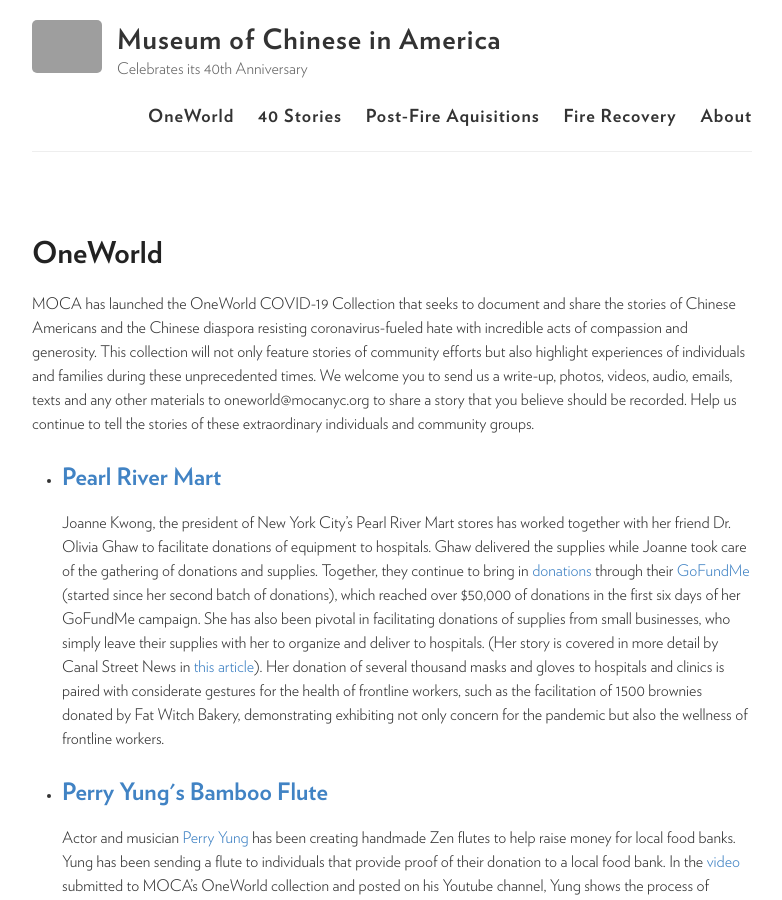
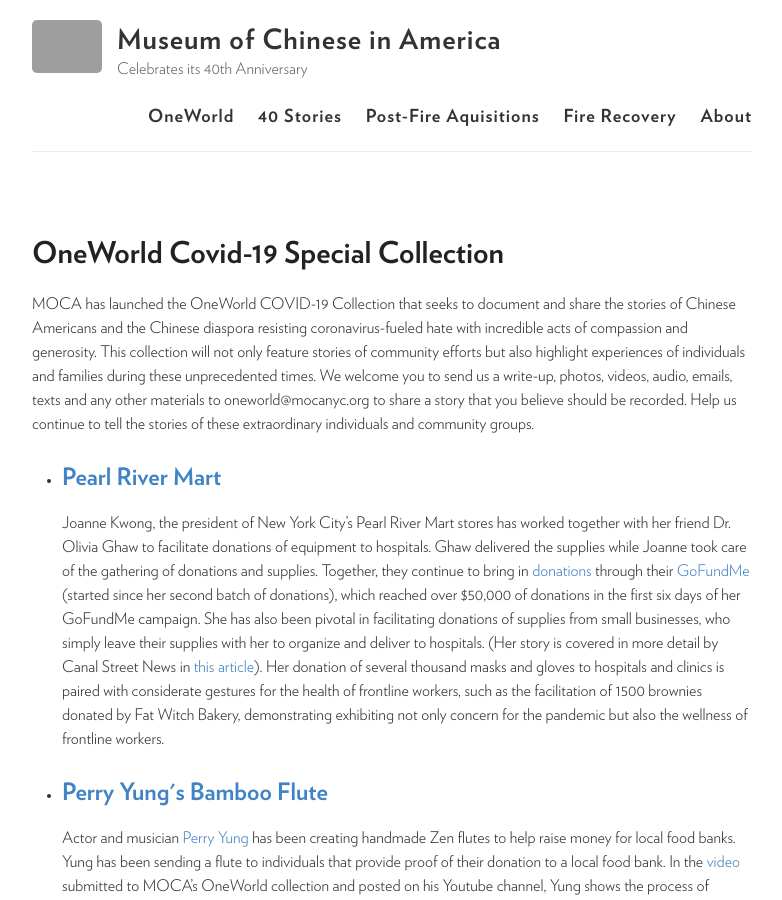
Before and after one commit to moca40/moca40.github.io, a Jekyll site: the page built from oneworld/index.html, in a window 1280 px wide and 900 px high. Shown: the whole window, without its empty margins (248-1030 px from the left). Built offline with Jekyll 4.4.1, drawn with Linux system fonts in a browser that asks for light colours; grey boxes are pictures that could not be loaded.

Commit message:
Update index.html

```diff
--- a/oneworld/index.html
+++ b/oneworld/index.html
@@ -1,6 +1,6 @@
 ---
 layout: page
-title: OneWorld
+title: OneWorld Covid-19 Special Collection
 ---
 
 MOCA has launched the OneWorld COVID-19 Collection that seeks to document and share the stories of Chinese Americans and the Chinese diaspora resisting coronavirus-fueled hate with incredible acts of compassion and generosity. This collection will not only feature stories of community efforts but also highlight experiences of individuals and families during these unprecedented times.
```
